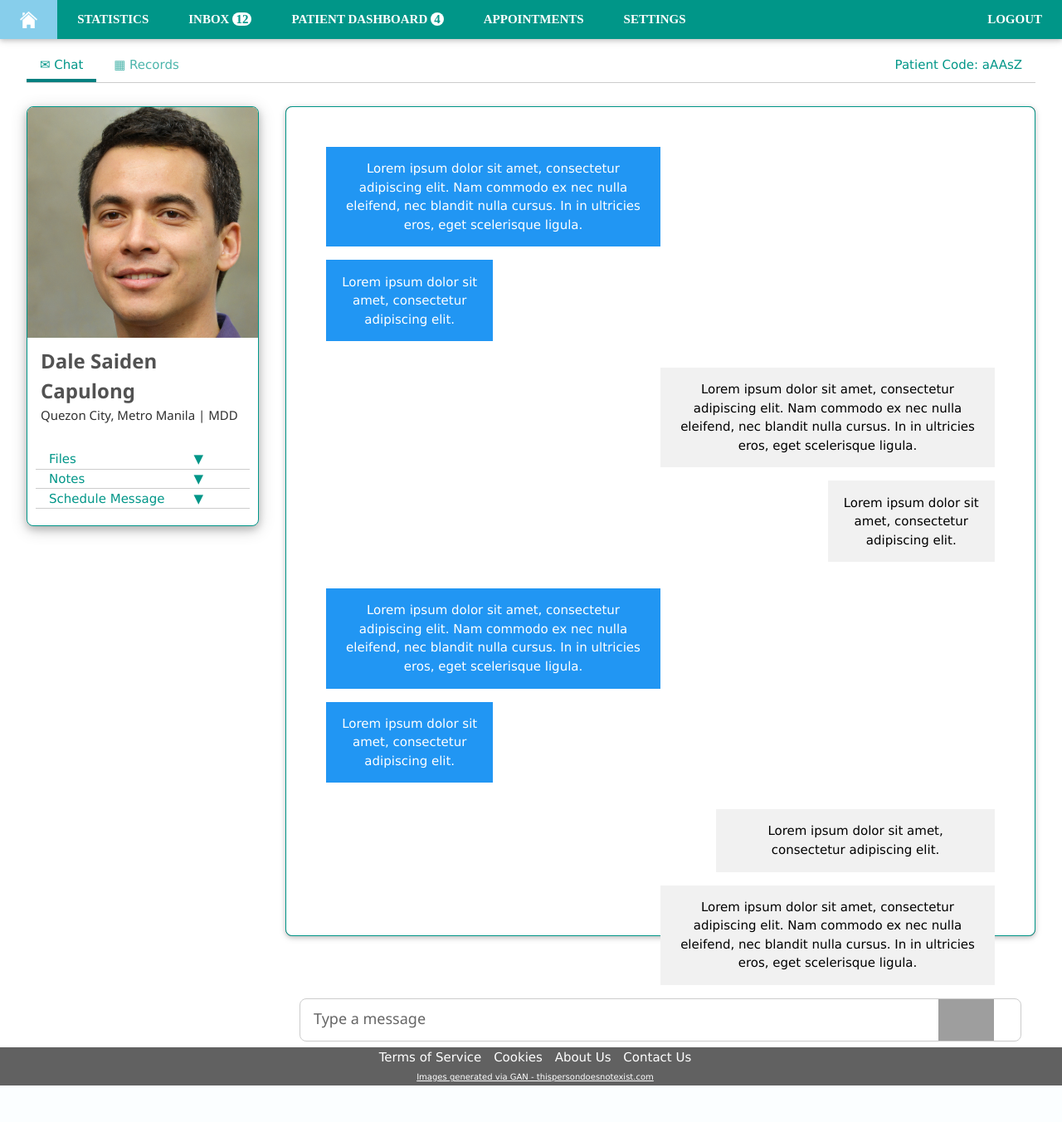
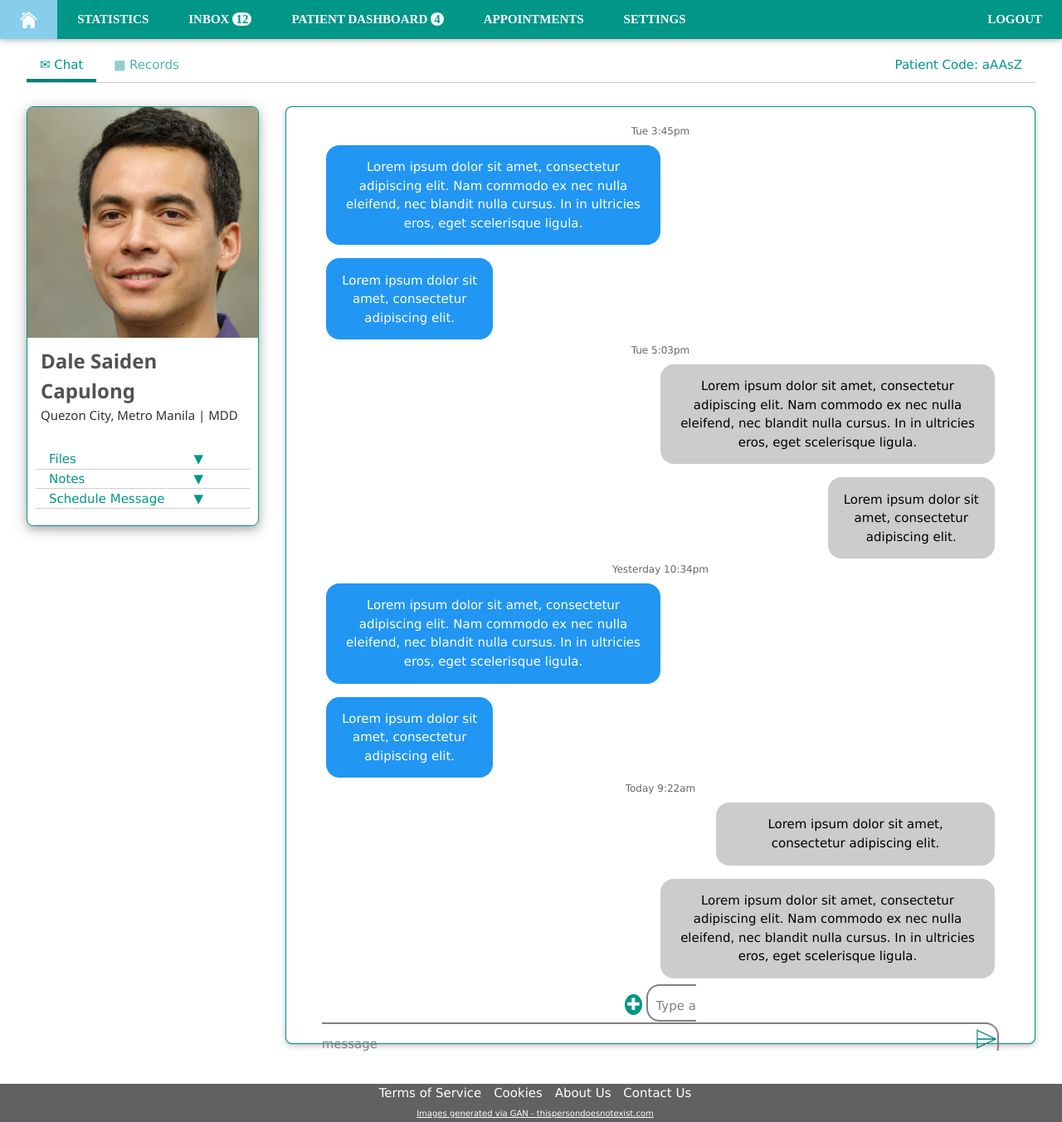
Before and after one commit to skgaribay/InTeleGent, a Django app: page /chat/ in a window 1280 px wide. Shown: the whole page at 83% size. Before the commit the page ends 1308 px from the top, so only its background shows below. Run offline with Django 4.2, Linux system fonts and the light colour scheme; some web fonts are replaced; grey boxes are pictures that could not be loaded.

Commit message:
chat no dialog

```diff
--- a/templates/patient_chat.html
+++ b/templates/patient_chat.html
@@ -57,13 +57,14 @@
         <div class="w3-rest w3-padding " >
             <div class="w3-card w3-dark-grey w3-round-large">
 
-                <div class="w3-container w3-padding-32 w3-center w3-white w3-border w3-border-teal w3-round-large" style="height:1000px;">
+                <div class="w3-container w3-padding-32 w3-center w3-white w3-border w3-border-teal w3-round-large" style="height: 1130px;">
 
                     <!-- Messages 1 & 2 from Patient-->
                     <div class="w3-container w3-padding">
+                        <div class="w3-center w3-opacity" style="margin-top:-20px; font-size: 12px;">Tue 3:45pm</div>
                         <div class="w3-row w3-container w3-padding">
 
-                            <div class="w3-col l6  w3-container w3-blue" >
+                            <div class="w3-col l6  w3-container w3-blue w3-round-xlarge" >
                                 <p>Lorem ipsum dolor sit amet, consectetur adipiscing elit. Nam commodo ex nec nulla eleifend, nec blandit nulla cursus.
                                     In in ultricies eros, eget scelerisque ligula.</p>
                             </div>
@@ -71,7 +72,7 @@
 
                         <div class="w3-row w3-container w3-padding">
 
-                            <div class="w3-col l3  w3-container w3-blue" >
+                            <div class="w3-col l3  w3-container w3-blue w3-round-xlarge" >
                                 <p>Lorem ipsum dolor sit amet, consectetur adipiscing elit.</p>
                             </div>
                         </div>
@@ -79,9 +80,10 @@
 
                     <!-- Messages 3 & 4 from doctor-->
                     <div class="w3-container w3-padding">
+                        <div class="w3-center w3-opacity" style="margin-top:-20px; font-size: 12px;">Tue 5:03pm</div>
                         <div class="w3-row w3-container w3-padding">
 
-                            <div class="w3-col l6 w3-right w3-container w3-light-grey" >
+                            <div class="w3-col l6 w3-right w3-container w3-round-xlarge" style="background-color: rgb(204, 204, 204);">
                                 <p>Lorem ipsum dolor sit amet, consectetur adipiscing elit. Nam commodo ex nec nulla eleifend, nec blandit nulla cursus.
                                     In in ultricies eros, eget scelerisque ligula.</p>
                             </div>
@@ -89,17 +91,18 @@
 
                         <div class="w3-row w3-container w3-padding">
 
-                            <div class="w3-col l3 w3-right w3-container w3-light-grey" >
+                            <div class="w3-col l3 w3-right w3-container w3-round-xlarge" style="background-color: rgb(204, 204, 204);">
                                 <p>Lorem ipsum dolor sit amet, consectetur adipiscing elit.</p>
                             </div>
                         </div>
                     </div>
 
                     <!-- Messages 5 & 6 from patient-->
-                    <div class="w3-container w3-padding">
+                    <div class="w3-container w3-padding" >
+                        <div class="w3-center w3-opacity" style="margin-top:-20px; font-size: 12px;">Yesterday 10:34pm</div>
                         <div class="w3-row w3-container w3-padding">
 
-                            <div class="w3-col l6  w3-container w3-blue" >
+                            <div class="w3-col l6  w3-container w3-blue w3-round-xlarge" >
                                 <p>Lorem ipsum dolor sit amet, consectetur adipiscing elit. Nam commodo ex nec nulla eleifend, nec blandit nulla cursus.
                                     In in ultricies eros, eget scelerisque ligula.</p>
                             </div>
@@ -107,7 +110,7 @@
 
                         <div class="w3-row w3-container w3-padding">
 
-                            <div class="w3-col l3  w3-container w3-blue" >
+                            <div class="w3-col l3  w3-container w3-blue w3-round-xlarge" >
                                 <p>Lorem ipsum dolor sit amet, consectetur adipiscing elit.</p>
                             </div>
                         </div>
@@ -115,16 +118,16 @@
 
                     <!-- Messages 7 & 8 from doctor-->
                     <div class="w3-container w3-padding">
-
+                        <div class="w3-center w3-opacity" style="margin-top:-20px; font-size: 12px;">Today 9:22am</div>
                         <div class="w3-row w3-container w3-padding">
-                            <div class="w3-col l5 w3-right w3-container w3-light-grey" >
+                            <div class="w3-col l5 w3-right w3-container w3-round-xlarge" style="background-color: rgb(204, 204, 204);">
                                 <p>Lorem ipsum dolor sit amet, consectetur adipiscing elit.</p>
                             </div>
                         </div>
 
                         <div class="w3-row w3-container w3-padding">
 
-                            <div class="w3-col l6  w3-container w3-right w3-light-grey" >
+                            <div class="w3-col l6  w3-container w3-right w3-round-xlarge" style="background-color: rgb(204, 204, 204);">
                                 <p>Lorem ipsum dolor sit amet, consectetur adipiscing elit. Nam commodo ex nec nulla eleifend, nec blandit nulla cursus.
                                     In in ultricies eros, eget scelerisque ligula.</p>
                             </div>
@@ -132,13 +135,10 @@
                     </div>
 
                     <!-- Chat input -->
-                    <div class="w3-container w3-round-large w3-border">
-                        <div class="w3-opacity w3-left">
-                            <h5>Type a message</h5>
-                        </div>
-                        <div class="w3-right w3-container">
-                            <img style="height:50px;" src="https://upload.wikimedia.org/wikipedia/commons/thumb/9/90/Twemoji_1f600.svg/1200px-Twemoji_1f600.svg.png">
-                        </div>
+                    <div>
+
+                        <span class="w3-teal w3-circle" style="font-size: 20px; padding-left: 2px; padding-right: 2px; padding-bottom: 1px;">✚</span>
+                        <span class="w3-round-xlarge" style="border: 2px solid gray; padding-left: 10px; padding-top: 15px; padding-bottom: 8px; font-size: 15px; color: gray">Type a message<span style="font-size: 35px; margin-left: 720px; color: teal">⌲</span></span>
                     </div>
 
                 </div>
@@ -158,7 +158,7 @@
 
 
 <!-- Footer -->
-<footer class="w3-container w3-dark-gray">
+<footer class="w3-container w3-dark-gray" style="margin-top: 40px;">
     <div class="w3-center">
         <div>
             <span style="margin-left: 10px;"><a href="#" style="text-decoration: none;">Terms of Service</a></span>
--- a/templates/patient_dash.html
+++ b/templates/patient_dash.html
@@ -62,7 +62,7 @@
 
                 <!-- Buttons -->
                 <div class="w3-cell-row w3-padding">
-                    <a href="#" class="w3-button w3-cell w3-hover-text-teal" style="color: rgb(0, 153, 255);">Chat</a>
+                    <a href="{% url 'chat' %}" class="w3-button w3-cell w3-hover-text-teal" style="color: rgb(0, 153, 255);">Chat</a>
                     <a href="{% url 'records' %}" class="w3-button w3-cell w3-hover-text-teal" style="color: rgb(0, 153, 255);">History</a>
                 </div>
             </div>
```
